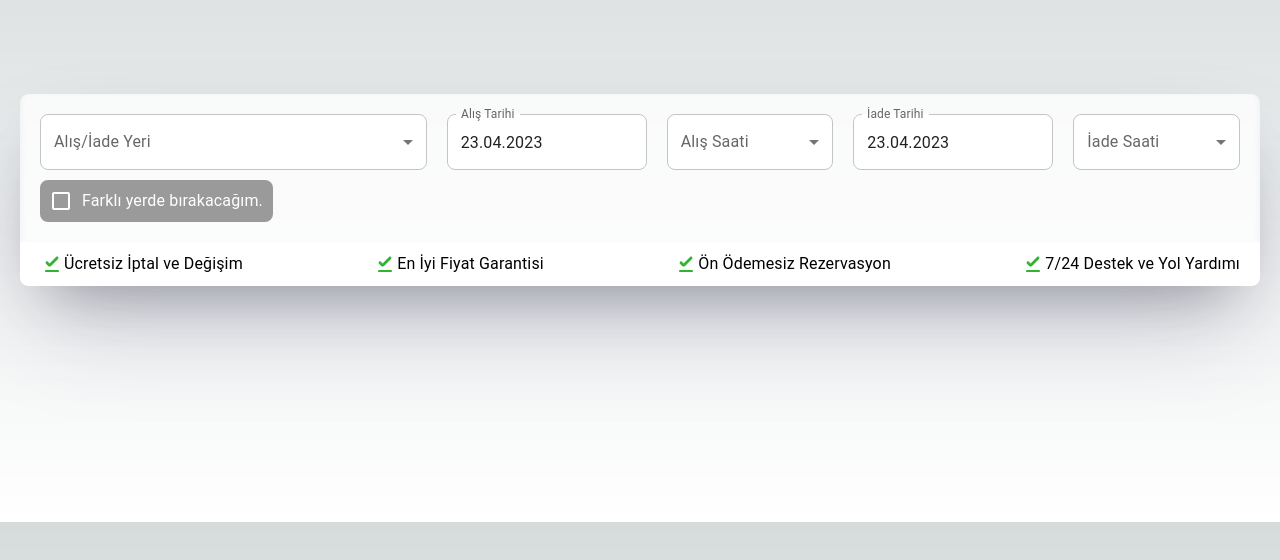
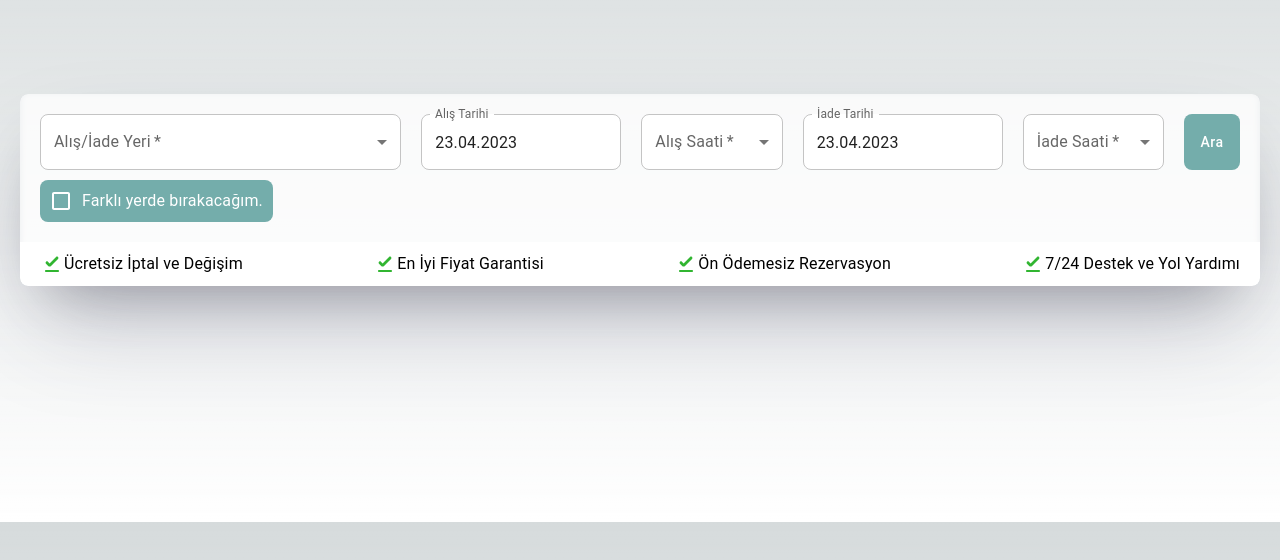
Before and after one commit to ulkermu/Rent-a-Car, a Next.js app: page /components/home/sectionCar/CarSelect in a window 1280 px wide. Shown: the part 142-702 px from the top of the page. Built offline with nearby package versions, Linux system fonts and the light colour scheme.

Commit message:
Form Submit Handler

```diff
--- a/pages/components/home/sectionCar/CarAddressDrop.jsx
+++ b/pages/components/home/sectionCar/CarAddressDrop.jsx
@@ -5,13 +5,14 @@ import {
   FormControl,
   Select,
 } from "@mui/material";
-import { useRecoilState } from "recoil";
-import { dropCarAddressState } from "../../../../atom";
+import { useRecoilState, useRecoilValue } from "recoil";
+import { differentDropZoneState, dropCarAddressState } from "../../../../atom";
 import React, { useCallback } from "react";
 import places from "../../../../json/places.json";
 import { FormattedMessage } from "react-intl";
 
 const CarAddressDrop = React.memo(() => {
+  const differentDropZone = useRecoilValue(differentDropZoneState);
   const [dropCarAddress, setDropCarAddress] =
     useRecoilState(dropCarAddressState);
 
@@ -23,7 +24,7 @@ const CarAddressDrop = React.memo(() => {
   );
 
   return (
-    <FormControl fullWidth>
+    <FormControl required={differentDropZone ? true : false} fullWidth>
       <InputLabel htmlFor="car-take-select-label">
         <FormattedMessage
           id="page.home.carselect.droplocation"
@@ -41,7 +42,7 @@ const CarAddressDrop = React.memo(() => {
         <MenuItem value="">
           <em>Temizle</em>
         </MenuItem>
-        <ListSubheader sx={{ backgroundColor: "Highlight", fontWeight: 700 }}>
+        <ListSubheader sx={{ backgroundColor: "#74adab", fontWeight: 700 }}>
           İzmir
         </ListSubheader>
         {places
@@ -51,7 +52,7 @@ const CarAddressDrop = React.memo(() => {
               {e.place}
             </MenuItem>
           ))}
-        <ListSubheader sx={{ backgroundColor: "Highlight", fontWeight: 700 }}>
+        <ListSubheader sx={{ backgroundColor: "#74adab", fontWeight: 700 }}>
           İstanbul
         </ListSubheader>
         {places
--- a/pages/components/home/sectionCar/CarAddressGet.jsx
+++ b/pages/components/home/sectionCar/CarAddressGet.jsx
@@ -23,7 +23,7 @@ const CarAddressGet = React.memo(() => {
   );
 
   return (
-    <FormControl fullWidth>
+    <FormControl required fullWidth>
       <InputLabel htmlFor="car-take-select-label">
         {differentDropZone ? (
           <FormattedMessage
@@ -48,7 +48,7 @@ const CarAddressGet = React.memo(() => {
         <MenuItem value="">
           <em>Temizle</em>
         </MenuItem>
-        <ListSubheader sx={{ backgroundColor: "Highlight", fontWeight: 700 }}>
+        <ListSubheader sx={{ backgroundColor: "#74adab", fontWeight: 700 }}>
           İzmir
         </ListSubheader>
         {places
@@ -58,7 +58,7 @@ const CarAddressGet = React.memo(() => {
               {e.place}
             </MenuItem>
           ))}
-        <ListSubheader sx={{ backgroundColor: "Highlight", fontWeight: 700 }}>
+        <ListSubheader sx={{ backgroundColor: "#74adab", fontWeight: 700 }}>
           İstanbul
         </ListSubheader>
         {places
--- a/pages/components/home/sectionCar/CarDropClock.jsx
+++ b/pages/components/home/sectionCar/CarDropClock.jsx
@@ -16,7 +16,7 @@ const CarDropClock = React.memo(() => {
   );
 
   return (
-    <FormControl fullWidth>
+    <FormControl required fullWidth>
       <InputLabel htmlFor="car-take-select-label">
         <FormattedMessage
           id="page.home.carselect.dropclock"
--- a/pages/components/home/sectionCar/CarDropZone.jsx
+++ b/pages/components/home/sectionCar/CarDropZone.jsx
@@ -19,7 +19,7 @@ const CarDropZone = React.memo(() => {
   return (
     <FormControlLabel
       sx={{
-        background: "#00000063",
+        background: "#74adab",
         borderRadius: "8px",
         paddingRight: "10px",
         margin: 0,
--- a/pages/components/home/sectionCar/CarPickClock.jsx
+++ b/pages/components/home/sectionCar/CarPickClock.jsx
@@ -9,7 +9,7 @@ const CarPickClock = React.memo(() => {
   const [pickClock, setPickClock] = useRecoilState(pickClockState);
 
   return (
-    <FormControl fullWidth>
+    <FormControl required fullWidth>
       <InputLabel htmlFor="car-take-select-label">
         {
           <FormattedMessage
--- a/pages/components/home/sectionCar/CarSelect.jsx
+++ b/pages/components/home/sectionCar/CarSelect.jsx
@@ -1,10 +1,17 @@
-import React from "react";
-import { Box, ThemeProvider, createTheme } from "@mui/material";
+import React, { useCallback } from "react";
+import {
+  Box,
+  Button,
+  FormControl,
+  ThemeProvider,
+  createTheme,
+} from "@mui/material";
 import CarAddress from "./CarAddress";
 import CarPick from "./CarPick";
 import CarDrop from "./CarDrop";
 import CarDropZone from "./CarDropZone";
 import CarBenefit from "./CarBenefit";
+import { useRouter } from "next/router";
 
 const theme = createTheme({
   components: {
@@ -26,17 +33,27 @@ const theme = createTheme({
   },
 });
 
-const CarSelect = () => {
+const CarSelect = React.memo(() => {
+  const router = useRouter();
+
+  const handleSearch = useCallback((e) => {
+    e.preventDefault();
+    router.push("/search", undefined, { shallow: true });
+  }, []);
+
   return (
     <ThemeProvider theme={theme}>
       <Box className="home">
         <Box className="car-wrapper">
           <Box className="car">
-            <Box className="car-select">
+            <form onSubmit={handleSearch} className="car-select">
               <CarAddress />
               <CarPick />
               <CarDrop />
-            </Box>
+              <Button type="submit" className="car-search">
+                Ara
+              </Button>
+            </form>
             <CarDropZone />
           </Box>
           <CarBenefit />
@@ -44,6 +61,6 @@ const CarSelect = () => {
       </Box>
     </ThemeProvider>
   );
-};
+});
 
 export default CarSelect;
--- a/pages/search.jsx
+++ b/pages/search.jsx
@@ -17,11 +17,11 @@ const Search = ({ dir }) => {
 
   useEffect(() => {
     if (locale === "tr") {
-      router.push("/blog", undefined, { shallow: true });
+      router.push("/search", undefined, { shallow: true });
     } else if (locale === "en") {
-      router.push("/en/blog", undefined, { shallow: true });
+      router.push("/en/search", undefined, { shallow: true });
     } else if (locale === "de") {
-      router.push("/de/blog", undefined, { shallow: true });
+      router.push("/de/search", undefined, { shallow: true });
     }
   }, [locale]);
 
--- a/styles/globals.css
+++ b/styles/globals.css
@@ -67,9 +67,11 @@
 
 .header-link {
   padding: 20px;
+  transition: all 150ms linear;
 }
 
 .header-link:hover {
+  transition: all 150ms linear;
   background: rgba(25, 118, 210, 0.08);
 }
 
--- a/styles/home/Home.css
+++ b/styles/home/Home.css
@@ -63,6 +63,31 @@
   gap: 5px;
 }
 
+.home .car-wrapper .car .car-select .car-search {
+  background-color: #74adab;
+  min-width: 56px;
+  display: -webkit-box;
+  display: -ms-flexbox;
+  display: flex;
+  color: white;
+  -webkit-box-pack: center;
+      -ms-flex-pack: center;
+          justify-content: center;
+  -webkit-box-align: center;
+      -ms-flex-align: center;
+          align-items: center;
+  border-radius: 8px;
+  -webkit-transition: all 150ms linear;
+  transition: all 150ms linear;
+  text-transform: none;
+}
+
+.home .car-wrapper .car .car-select .car-search:hover {
+  -webkit-transition: all 150ms linear;
+  transition: all 150ms linear;
+  background-color: #5d8988;
+}
+
 .home .car-wrapper .car-benefit {
   border-bottom-left-radius: 8px;
   border-bottom-right-radius: 8px;
--- a/styles/home/Home.scss
+++ b/styles/home/Home.scss
@@ -37,6 +37,23 @@
             gap: 5px;
           }
         }
+
+        .car-search {
+          background-color: #74adab;
+          min-width: 56px;
+          display: flex;
+          color: white;
+          justify-content: center;
+          align-items: center;
+          border-radius: 8px;
+          transition: all 150ms linear;
+          text-transform: none;
+
+          &:hover {
+            transition: all 150ms linear;
+            background-color: #5d8988;
+          }
+        }
       }
     }
 
```
Also changed, not shown: pages/components/Header.jsx (+7 -5 lines), 1 other file (tests, documents, lock files or other folders).
